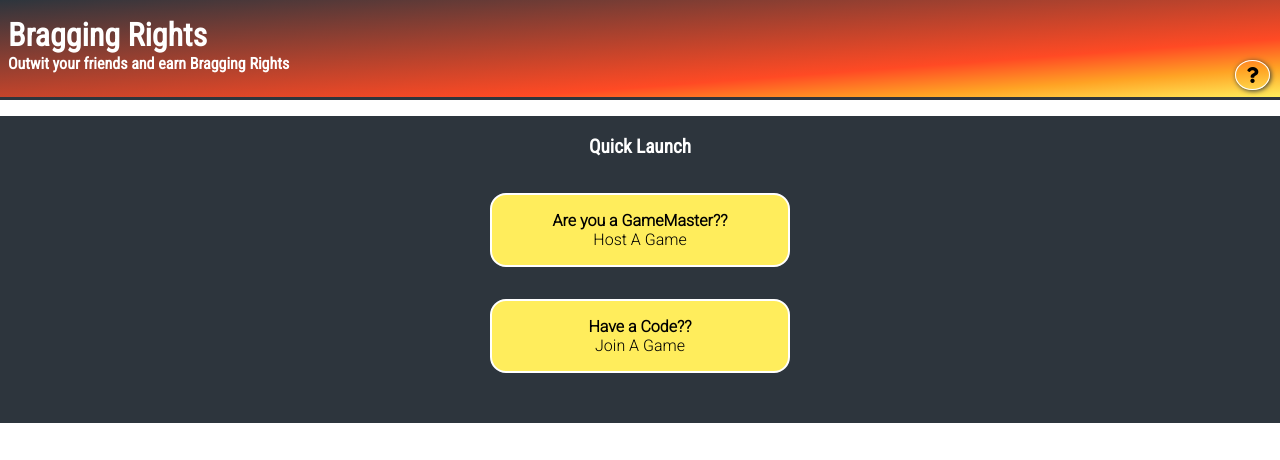
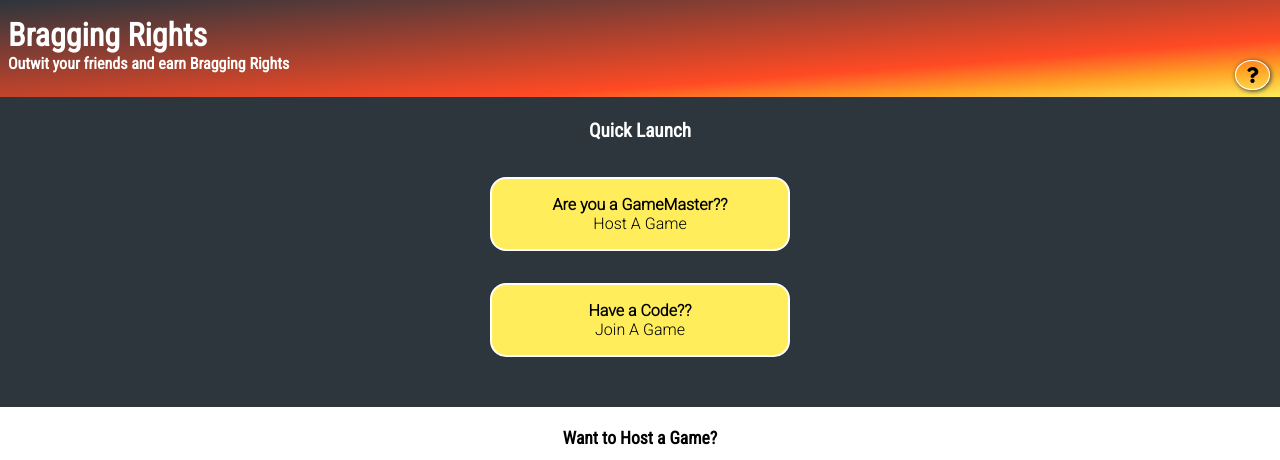
Before and after one commit to chingu-voyages/v8-chimeras-team-01, a React (Create React App) app: page / in a window 1280 px wide. Shown: the top 460 px of the page. Built offline with nearby package versions, Linux system fonts and the light colour scheme.

Commit message:
Remove margin above Quick Launch section

```diff
--- a/src/components/Games/index.css
+++ b/src/components/Games/index.css
@@ -77,3 +77,14 @@
   padding: 0.5em;
   margin: 0;
 }
+
+/*  MEDIA QUERIES  */
+
+@media only screen and (min-width:600px) {
+  .games {
+    min-height: none;
+    max-height: none;
+    padding: 0;
+    margin: 0;
+  }
+}
--- a/src/components/Landing/index.css
+++ b/src/components/Landing/index.css
@@ -324,6 +324,7 @@
     justify-content: center;
     align-items: center;
     max-width: none;
+    min-height: none;
   }
 
   .shift-left {
@@ -392,6 +393,12 @@
     margin: 1em auto;
   }
 
+  /*  BUTTONS TO START GAME */
+
+  .start-game-section {
+    margin: 0;
+  }
+
   /* HOW TO HOST GAME */
 
   .how-to-host {
```
